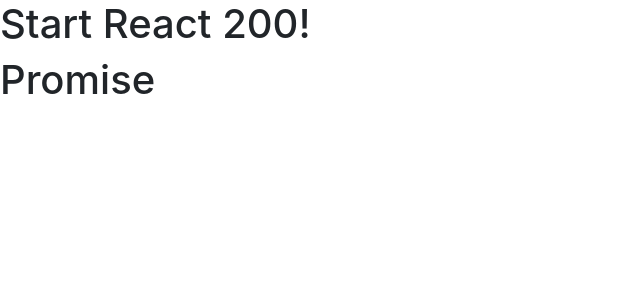
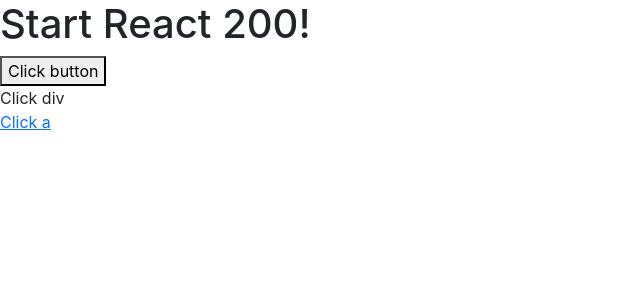
Before and after one commit to hws522/react-200, a React (Create React App) app in the folder client/: page / in a window 1280 px wide. Shown: the top 300 px of the page, without its empty margins (0-640 px from the left). Built offline with nearby package versions, Linux system fonts and the light colour scheme; the HTML template or start-up script is replaced by a standard one.

Commit message:
click 이벤트 사용하기

```diff
--- a/client/src/App.js
+++ b/client/src/App.js
@@ -1,11 +1,11 @@
 import React from 'react';
-import Promise from './R065_Promise'
+import ReactonClick from './R066_onClick'
 
 function App() {
   return (
     <div>
       <h1>Start React 200!</h1>
-      <Promise/>
+      <ReactonClick/>
     </div>
   );
 }
--- /dev/null
+++ b/client/src/R066_onClick.js
@@ -0,0 +1,22 @@
+import React, { Component } from 'react';
+
+class R065_Promise extends Component {
+  buttonClick = (param) => {
+    if (typeof param != 'string') param = 'Click a';
+    console.log('param : ' + param);
+  };
+
+  render() {
+    return (
+      <>
+        <button onClick={(e) => this.buttonClick('Click button')}>Click button</button>
+        <div onClick={(e) => this.buttonClick('Click div')}>Click div</div>
+        <a href='javascript:' onClick={this.buttonClick}>
+          Click a
+        </a>
+      </>
+    );
+  }
+}
+
+export default R065_Promise;
```
Also changed, not shown: 1 other file (tests, documents, lock files or other folders).
